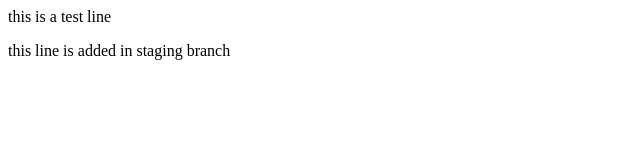
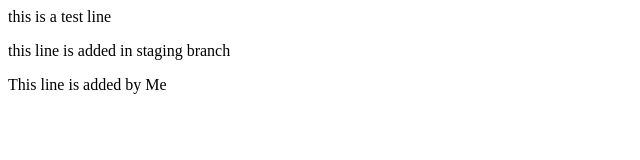
Before and after one commit to anjumnr99/main-staging-practice, a plain HTML site: page index.html in a window 1280 px wide. Shown: the whole page, without its empty margins (0-640 px from the left). Drawn offline with Linux system fonts and the light colour scheme.

```diff
--- a/index.html
+++ b/index.html
@@ -1,3 +1,4 @@
 <p>this is a test line</p>
 <p>this line is added in staging branch
 </p>
+<p>This line is added by Me</p>
```
